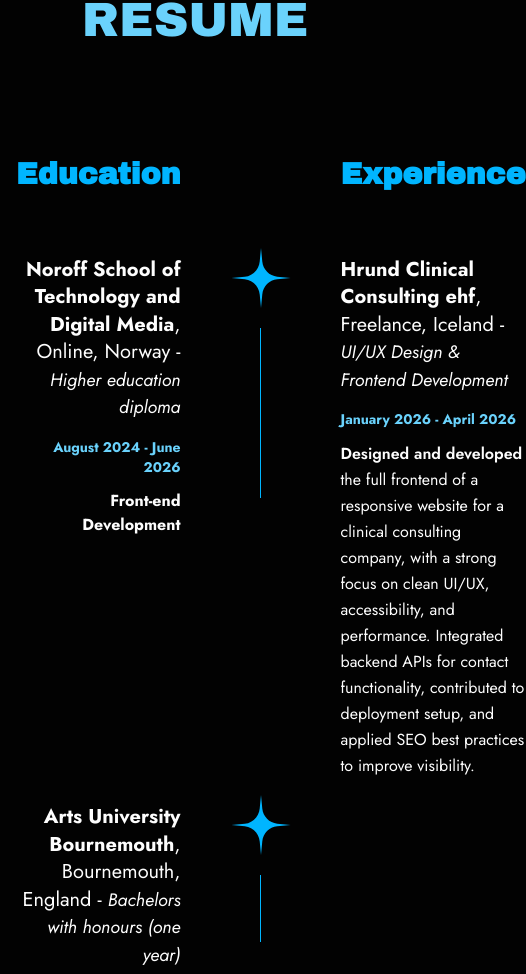
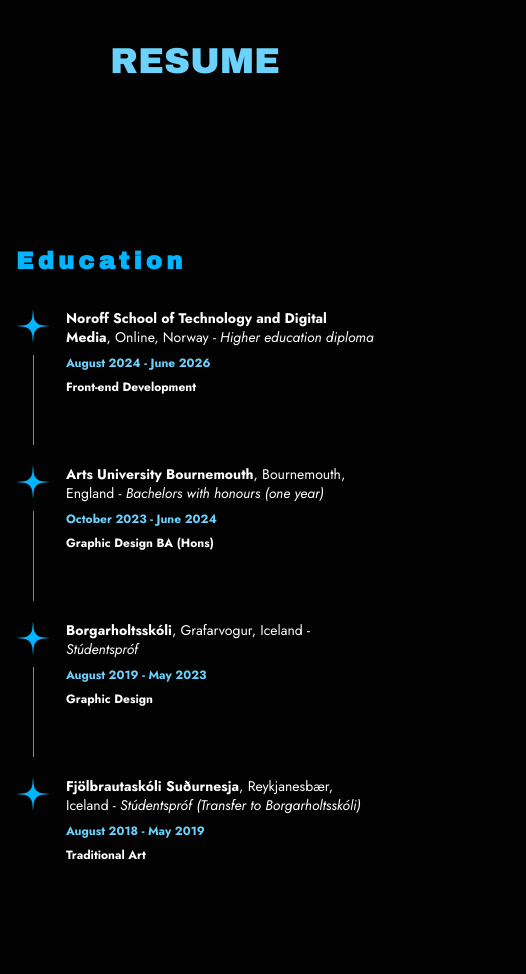
Before and after one commit to inastefansdottir/Portfolio-2-InaS, a React (Vite) app: page /about in a window 390 px wide. Shown: the part 1023-1997 px from the top of the page, 526 px wide, since content can reach past the window. Built offline with nearby package versions, Linux system fonts and the light colour scheme.

Commit message:
Made the about page and timeline responsive.

```diff
--- /dev/null
+++ b/src/components/MobileResumeItem.jsx
@@ -0,0 +1,22 @@
+import Sparkle from "../assets/icons/sparkle.svg?react";
+import ResumeItem from "./ResumeItem";
+
+function MobileResumeItem({ item, isLast }) {
+  return (
+    <div className="grid grid-cols-[34px_1fr] gap-x-4">
+      <div className="flex flex-col items-center pb-5">
+        <Sparkle className="size-[34px] shrink-0 text-primary" />
+
+        {!isLast && (
+          <div className="mt-3 min-h-[90px] w-px flex-1 bg-primary" />
+        )}
+      </div>
+
+      <div className="pb-12">
+        <ResumeItem {...item} align="right" />
+      </div>
+    </div>
+  );
+}
+
+export default MobileResumeItem;
--- /dev/null
+++ b/src/components/MobileResumeSection.jsx
@@ -0,0 +1,23 @@
+import MobileResumeItem from "./MobileResumeItem";
+
+function MobileResumeSection({ title, items }) {
+  return (
+    <section className="mt-16">
+      <h3 className="mb-8 text-2xl font-black tracking-[0.18em] text-primary">
+        {title}
+      </h3>
+
+      <div>
+        {items.map((item, index) => (
+          <MobileResumeItem
+            key={`${title}-${index}`}
+            item={item}
+            isLast={index === items.length - 1}
+          />
+        ))}
+      </div>
+    </section>
+  );
+}
+
+export default MobileResumeSection;
--- a/src/components/ResumeItem.jsx
+++ b/src/components/ResumeItem.jsx
@@ -10,21 +10,38 @@
   align = "left",
 }) {
   return (
-    <Reveal className={align === "left" ? "text-right" : "text-left"}>
-      <h4 className="text-xl leading-snug font-body!">
+    <Reveal
+      className={
+        align === "left" ? "text-right max-[760px]:text-left" : "text-left"
+      }
+    >
+      <h4 className="font-body! text-xl leading-snug max-[980px]:text-base max-[500px]:text-sm">
         <span className="font-bold">{title}</span>
-        {place && <span className="font-normal">, {place}</span>} -{" "}
+        {place && <span className="font-normal">, {place}</span>}
         {subtitle && (
-          <span className="text-lg leading-snug italic">{subtitle}</span>
+          <>
+            {" "}
+            - <span className="italic">{subtitle}</span>
+          </>
         )}
       </h4>
 
-      {date && <p className="mt-4 text-sm font-bold text-secondary">{date}</p>}
+      {date && (
+        <p className="mt-2 text-sm font-bold text-secondary max-[980px]:text-sm max-[500px]:text-xs">
+          {date}
+        </p>
+      )}
 
-      {role && <p className="mt-3 font-bold">{role}</p>}
+      {role && (
+        <p className="mt-2 font-bold max-[980px]:text-sm max-[500px]:text-xs">
+          {role}
+        </p>
+      )}
 
       {description && (
-        <p className="mt-3 max-w-[520px] leading-relaxed">{description}</p>
+        <p className="mt-2 max-w-[520px] leading-relaxed max-[980px]:text-sm max-[500px]:text-xs">
+          {description}
+        </p>
       )}
     </Reveal>
   );
--- a/src/components/ResumeRow.jsx
+++ b/src/components/ResumeRow.jsx
@@ -1,28 +1,43 @@
 import Sparkle from "../assets/icons/sparkle.svg?react";
 import ResumeItem from "./ResumeItem";
 
-function ResumeRow({ left, right, isLast = false, lineHeight = "120px" }) {
+function ResumeRow({
+  left,
+  right,
+  isLast = false,
+  lineHeight = "120px",
+  mobileLineHeight = "170px",
+}) {
   return (
     <>
       {/* Left content */}
-      <div className="pt-6">
+      <div className="pt-6 max-[760px]:col-start-2 max-[760px]:py-4">
         {left && <ResumeItem {...left} align="left" />}
       </div>
 
       {/* Middle sparkle + line */}
-      <div className="flex flex-col items-center pt-4">
-        <Sparkle className="block h-[60px] w-[60px] min-w-[60px] shrink-0 text-primary" />
+      <div className="flex flex-col items-center pt-8 max-[760px]:col-start-1 max-[760px]:row-span-2 max-[760px]:py-4">
+        <Sparkle className="block size-[60px] shrink-0 text-primary max-[760px]:size-[38px]" />
 
         {!isLast && (
-          <div
-            className="mt-5 w-px bg-primary"
-            style={{ height: lineHeight }}
-          />
+          <>
+            {/* desktop line */}
+            <div
+              className="mt-5 w-px bg-primary max-[760px]:hidden"
+              style={{ height: lineHeight }}
+            />
+
+            {/* mobile line */}
+            <div
+              className="mt-4 hidden w-px bg-primary max-[760px]:block"
+              style={{ height: mobileLineHeight }}
+            />
+          </>
         )}
       </div>
 
       {/* Right content */}
-      <div className="pt-6">
+      <div className="pt-6 max-[760px]:col-start-2 max-[760px]:py-4">
         {right && <ResumeItem {...right} align="right" />}
       </div>
     </>
--- a/src/pages/AboutPage.jsx
+++ b/src/pages/AboutPage.jsx
@@ -7,6 +7,7 @@
 import BlueArrow from "../assets/icons/blue-arrow.svg?react";
 
 import ResumeRow from "../components/ResumeRow";
+import MobileResumeSection from "../components/MobileResumeSection";
 
 import Reveal from "../components/Reveal";
 
@@ -41,94 +42,109 @@
 import Puzzles from "../assets/icons/hobbies/puzzles.svg?react";
 
 // Content for resume
-const rows = [
+const educationItems = [
   {
-    lineHeight: "170px",
-    left: {
     title: "Noroff School of Technology and Digital Media",
     place: "Online, Norway",
     subtitle: "Higher education diploma",
     date: "August 2024 - June 2026",
     role: "Front-end Development",
   },
-    right: {
+  {
+    title: "Arts University Bournemouth",
+    place: "Bournemouth, England",
+    subtitle: "Bachelors with honours (one year)",
+    date: "October 2023 - June 2024",
+    role: "Graphic Design BA (Hons)",
+  },
+  {
+    title: "Borgarholtsskóli",
+    place: "Grafarvogur, Iceland",
+    subtitle: "Stúdentspróf",
+    date: "August 2019 - May 2023",
+    role: "Graphic Design",
+  },
+  {
+    title: "Fjölbrautaskóli Suðurnesja",
+    place: "Reykjanesbær, Iceland",
+    subtitle: "Stúdentspróf (Transfer to Borgarholtsskóli)",
+    date: "August 2018 - May 2019",
+    role: "Traditional Art",
+  },
+];
+
+const experienceItems = [
+  {
     title: "Hrund Clinical Consulting ehf",
     place: "Freelance, Iceland",
     subtitle: "UI/UX Design & Frontend Development",
     date: "January 2026 - April 2026",
     description: (
       <>
-          <span className="font-semibold">Designed and developed</span> the full
-          frontend of a responsive website for a clinical consulting company,
-          with a strong focus on clean UI/UX, accessibility, and performance.
+        <span className="font-bold">Designed and developed</span> the full
+        frontend of a responsive website for a clinical consulting company, with
+        a strong focus on clean UI/UX, accessibility, and performance.
         Integrated backend APIs for contact functionality, contributed to
-          deployment setup, and applied SEO best practices to improve
-          visibility.
+        deployment setup, and applied SEO best practices to improve visibility.
       </>
     ),
   },
-  },
   {
-    lineHeight: "67px",
-    left: {
-      title: "Arts University Bournemouth",
-      place: "Bournemouth, England",
-      subtitle: "Bachelors with honours (one year)",
-      date: "October 2023 - June 2024",
-      role: "Graphic Design BA (Hons)",
-    },
-    right: null,
-  },
-  {
-    lineHeight: "78px",
-    left: null,
-    right: {
     title: "Icelandair",
     place: "Kefairport, Iceland",
     subtitle: "Airline (Summer role)",
     date: "June 2023 - September 2023",
     role: "Check-in Agent",
   },
-  },
   {
-    lineHeight: "78px",
-    left: {
-      title: "Borgarholtsskóli",
-      place: "Grafarvogur, Iceland",
-      subtitle: "Stúdentspróf",
-      date: "August 2019 - May 2023",
-      role: "Graphic Design",
-    },
-    right: {
     title: "Baseparking",
     place: "Kefairport, Iceland",
     subtitle: "Valet parking",
     date: "August 2019 - March 2020",
     role: "Manager & Driver",
   },
+];
+
+const rows = [
+  {
+    lineHeight: "170px",
+    left: educationItems[0],
+    right: experienceItems[0],
   },
   {
-    left: {
-      title: "Fjölbrautaskóli Suðurnesja",
-      place: "Reykjanesbær, Iceland",
-      subtitle: "Stúdentspróf (Transfer to Borgarholtsskóli)",
-      date: "August 2018 - May 2019",
-      role: "Traditional Art",
+    lineHeight: "67px",
+    left: educationItems[1],
+    right: null,
   },
+  {
+    lineHeight: "78px",
+    left: null,
+    right: experienceItems[1],
+  },
+  {
+    lineHeight: "78px",
+    left: educationItems[2],
+    right: experienceItems[2],
+  },
+  {
+    lineHeight: "0px",
+    left: educationItems[3],
     right: null,
   },
 ];
 
 export default function AboutPage() {
   return (
-    <div className="flex flex-col items-center px-4 sm:px-10">
-      <section className="flex justify-between items-center max-w-[1300px] w-full">
+    <div className="flex flex-col items-center overflow-x-clip px-4 sm:px-10">
+      {/* Introduction section */}
+      <section className="flex max-[750px]:flex-col justify-between items-center max-w-[1300px] max-[1050px]:mt-15 w-full">
         <Reveal className="flex flex-col gap-4 max-w-[570px] w-full">
-          <h1 className="text-primary text-[70px] w-full leading-none">
+          <h1 className="text-primary text-[70px] max-[1050px]:text-[58px] max-[950px]:text-[48px] w-full leading-none">
             Hello, <br />
             I'm Ína S.
           </h1>
-          <p>
+
+          <p className="max-[950px]:text-sm">
             I’m a{" "}
             <span className="font-bold">
               UI/UX designer and frontend developer
@@ -138,32 +154,37 @@
             how things feel to use, not just how they look, and I approach every
             project with the user in mind.
           </p>
-          <p>
+
+          <p className="max-[950px]:text-sm">
             I enjoy solving UX problems and turning ideas into intuitive,
             well-structured interfaces, then bringing them to life through code.
             I’m naturally curious and always looking to improve, whether that
             means refining details, learning new technologies, or exploring
             better solutions through feedback and iteration.
           </p>
-          <p className="text-secondary">
+
+          <p className="text-secondary max-[950px]:text-sm">
             Based in Norway, originally from Iceland —{" "}
             <span className="font-bold">open to remote opportunities.</span>
           </p>
         </Reveal>
 
-        <Reveal className="max-w-[530px]">
+        <Reveal className="max-w-[530px] max-[950px]:max-w-[400px] max-[820px]:max-w-[350px] max-[820px]:max-w-full">
           <img src={portrait} className="w-full" />
         </Reveal>
       </section>
 
       <Reveal>
-        <h2 className="text-secondary text-[48px] my-25">RESUME</h2>
+        <h2 className="text-secondary text-[48px] max-[760px]:text-4xl my-25">
+          RESUME
+        </h2>
       </Reveal>
 
+      {/* Resume desktop */}
+      <div className="max-[760px]:hidden">
         <div className="grid grid-cols-[1fr_80px_1fr] gap-x-10 max-w-[1300px] w-full mb-[250px]">
-        {/* Header row */}
           <Reveal>
-          <h3 className="text-center text-3xl font-bold text-primary mb-10">
+            <h3 className="pb-8 text-center text-3xl font-bold mb-10 tracking-[0.15em] text-primary">
               Education
             </h3>
           </Reveal>
@@ -171,12 +192,11 @@
           <div />
 
           <Reveal>
-          <h3 className="text-center text-3xl font-bold text-primary mb-10">
+            <h3 className="pb-8 text-center text-3xl font-bold mb-10 tracking-[0.15em] text-primary">
               Experience
             </h3>
           </Reveal>
 
-        {/* Resume rows */}
           {rows.map((row, index) => (
             <ResumeRow
               key={index}
@@ -187,14 +207,23 @@
             />
           ))}
         </div>
+      </div>
 
+      {/* Resume mobile */}
+      <div className="hidden max-[760px]:block w-full max-w-[650px] mb-[160px]">
+        <MobileResumeSection title="Education" items={educationItems} />
+        <MobileResumeSection title="Experience" items={experienceItems} />
+      </div>
+
+      {/* Technical skills */}
       <div className="max-w-[1300px] w-full">
         <Reveal>
           <h3 className="text-primary text-3xl mb-5">TECHNICAL SKILLS</h3>
         </Reveal>
 
-        <Reveal className="flex justify-between gap-10 mb-25">
-          <div>
+        <Reveal className="flex max-[764px]:flex-col justify-between gap-10 mb-25">
+          {/* Front-end tools section */}
+          <div className="max-[980px]:flex-1">
             <h4 className="text-2xl mb-5">Front-end Tools</h4>
 
             <div className="flex flex-wrap gap-5 max-w-[420px] w-full">
@@ -272,7 +301,8 @@
             </div>
           </div>
 
-          <div>
+          {/* Design tools section */}
+          <div className="max-[980px]:flex-1">
             <h4 className="text-2xl mb-5">Design Tools</h4>
 
             <div className="flex flex-wrap gap-5 max-w-[420px] w-full">
@@ -315,8 +345,9 @@
           </div>
         </Reveal>
 
-        <Reveal className="flex justify-between gap-10 mb-25">
-          <div>
+        <Reveal className="flex max-[764px]:flex-col  justify-between gap-10 mb-25">
+          {/* Language section */}
+          <div className="max-[980px]:flex-1">
             <h3 className="text-primary text-3xl mb-3">LANGUAGES</h3>
 
             <div className="flex flex-col text-xl gap-2">
@@ -335,7 +366,8 @@
             </div>
           </div>
 
-          <div>
+          {/* Hobbies tools section */}
+          <div className="max-[980px]:flex-1">
             <h3 className="text-primary text-3xl mb-5">HOBBIES</h3>
 
             <div className="flex flex-wrap gap-5 max-w-[420px] w-full">
@@ -378,8 +410,9 @@
           </div>
         </Reveal>
 
-        <Reveal className="flex justify-between gap-10 mb-25">
-          <div>
+        <Reveal className="flex max-[764px]:flex-col  justify-between gap-10 mb-25">
+          {/* Achievements section */}
+          <div className="max-[980px]:flex-1">
             <h3 className="text-primary text-3xl mb-3">ACHIEVEMENTS</h3>
 
             <div className="flex flex-col text-xl gap-2">
@@ -399,7 +432,8 @@
             </div>
           </div>
 
-          <div className="max-w-[420px] w-full">
+          {/* Contact section */}
+          <div className="max-[980px]:flex-1 max-w-[420px] w-full">
             <p className="mb-4 text-xl">
               Interested in working together or have a project in mind?{" "}
               <span className="font-bold">Feel free to reach out.</span>
```
Lines whose indentation alone changed are shown as unchanged.
